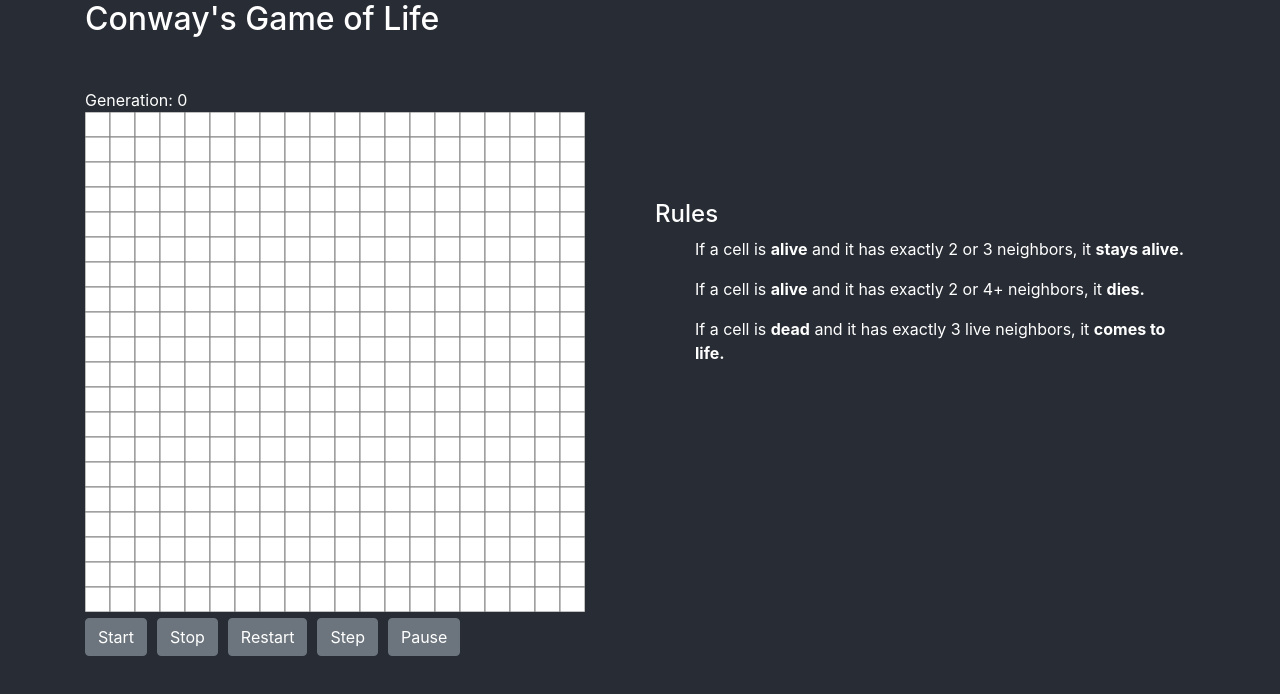
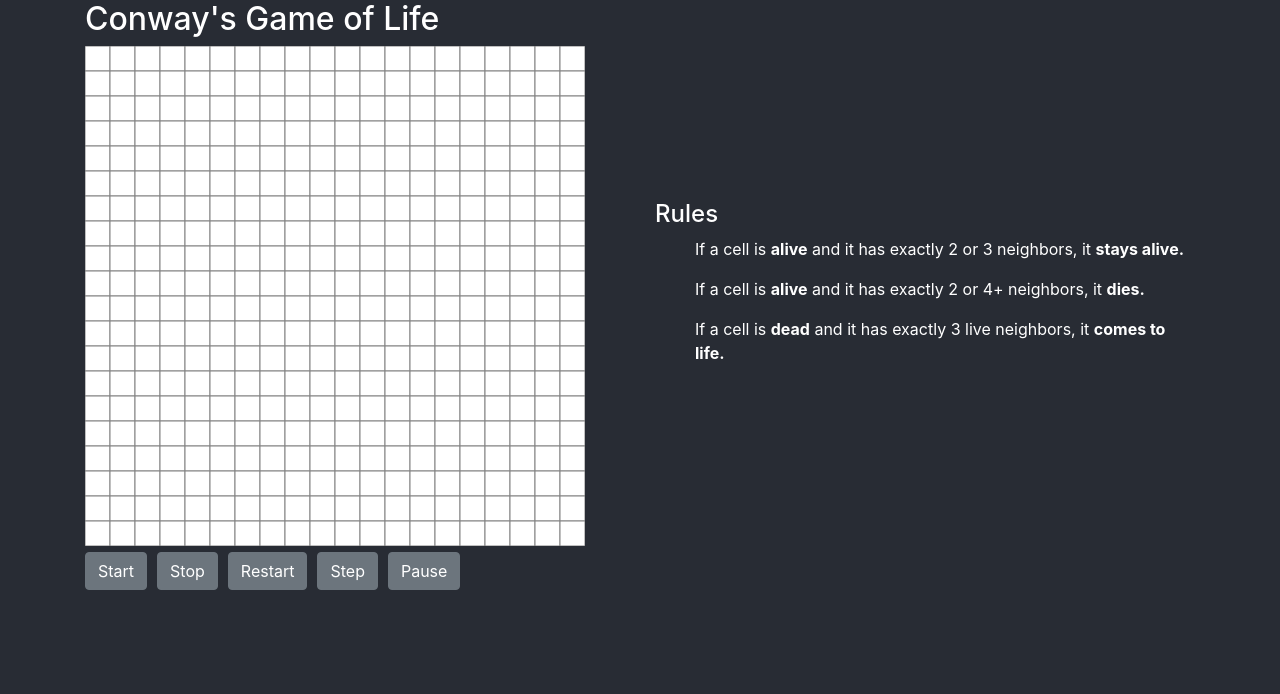
Before and after one commit to bloominstituteoftechnology/CS-Build-Week-1, a React (Create React App) app in the folder cnwy-game-life/: page / in a window 1280 px wide. Shown: the top 694 px of the page. Built offline with nearby package versions, Linux system fonts and the light colour scheme.

Commit message:
Removed Generation Title

```diff
--- a/cnwy-game-life/src/App.js
+++ b/cnwy-game-life/src/App.js
@@ -19,12 +19,6 @@ const MainContainer = styled(Container)`
 const RulesDiv = styled.div`
   margin-top:200px;
 `
-
-const GenDiv = styled.div`
-  margin-top:50px;
-`
-
-
 
 class App extends Component {
   constructor (){
@@ -230,7 +224,6 @@ class App extends Component {
             {/* First Column in Main Container */}
             <Col sm="6">
               <div><h2>Conway's Game of Life</h2></div>
-              <GenDiv>Generation: 0</GenDiv>
               <LifeCanvas
                 height={this.state.gridSize}
                 width={this.state.gridSize}
```
